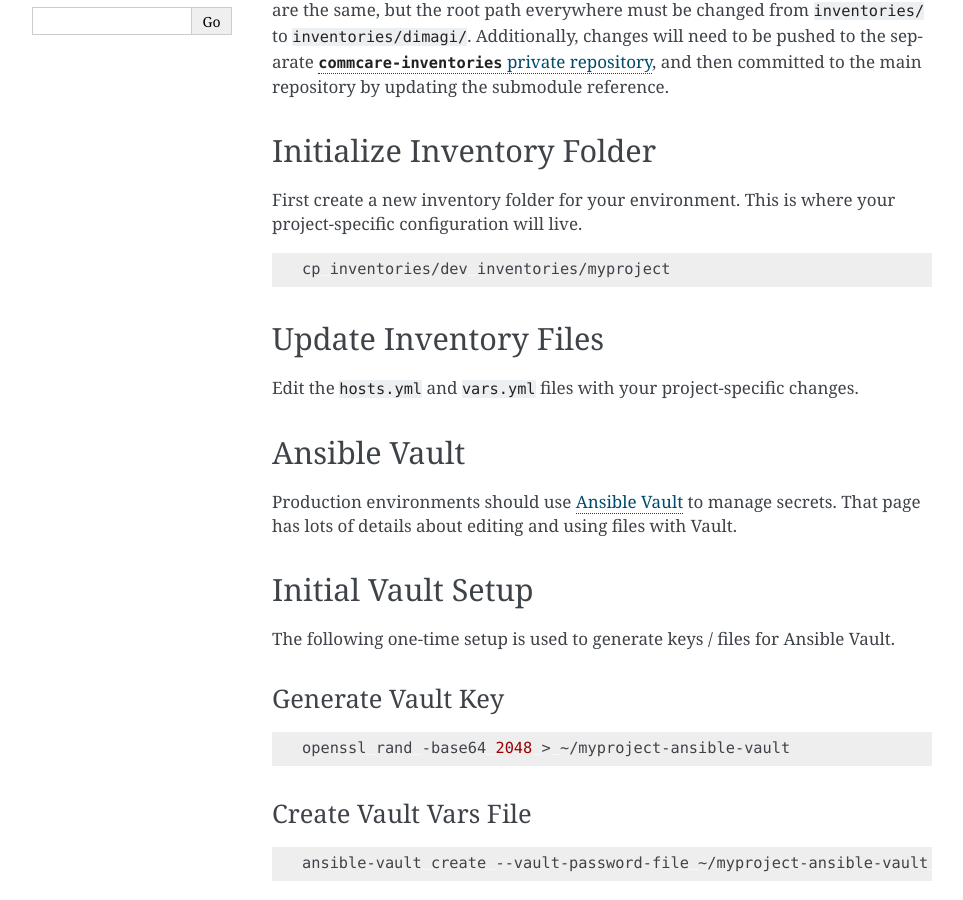
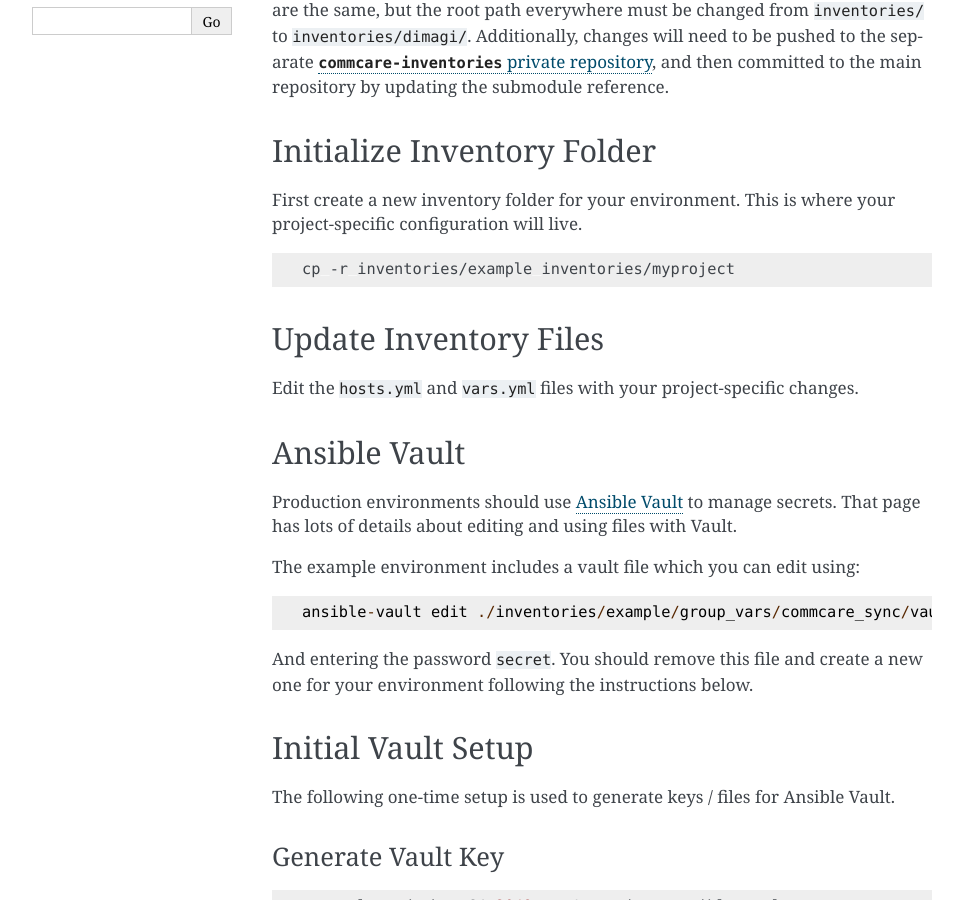
Before and after one commit to dimagi/commcare-sync-ansible, a Sphinx documentation site: the page built from docs/production.md, in a window 1280 px wide and 900 px high, scrolled down 493 px. Shown: the whole window, without its empty margins (148-1111 px from the left). Built offline with Sphinx 7.4.7, drawn with Linux system fonts in a browser that asks for light colours.

Commit message:
update production docs to use example

````diff
--- a/docs/production.md
+++ b/docs/production.md
@@ -26,16 +26,26 @@ First create a new inventory folder for your environment.
 This is where your project-specific configuration will live.
 
 ```bash
-cp inventories/dev inventories/myproject
+cp -r inventories/example inventories/myproject
 ```
 ### Update Inventory Files
 
 Edit the `hosts.yml` and `vars.yml` files with your project-specific changes.
 
+
 ### Ansible Vault
 
 Production environments should use [Ansible Vault](https://docs.ansible.com/ansible/latest/user_guide/vault.html) to manage secrets.
 That page has lots of details about editing and using files with Vault.
+
+The example environment includes a vault file which you can edit using:
+
+```python
+ansible-vault edit ./inventories/example/group_vars/commcare_sync/vault.yml
+```
+
+And entering the password `secret`.
+You should remove this file and create a new one for your environment following the instructions below.
 
 ### Initial Vault Setup
 
````
